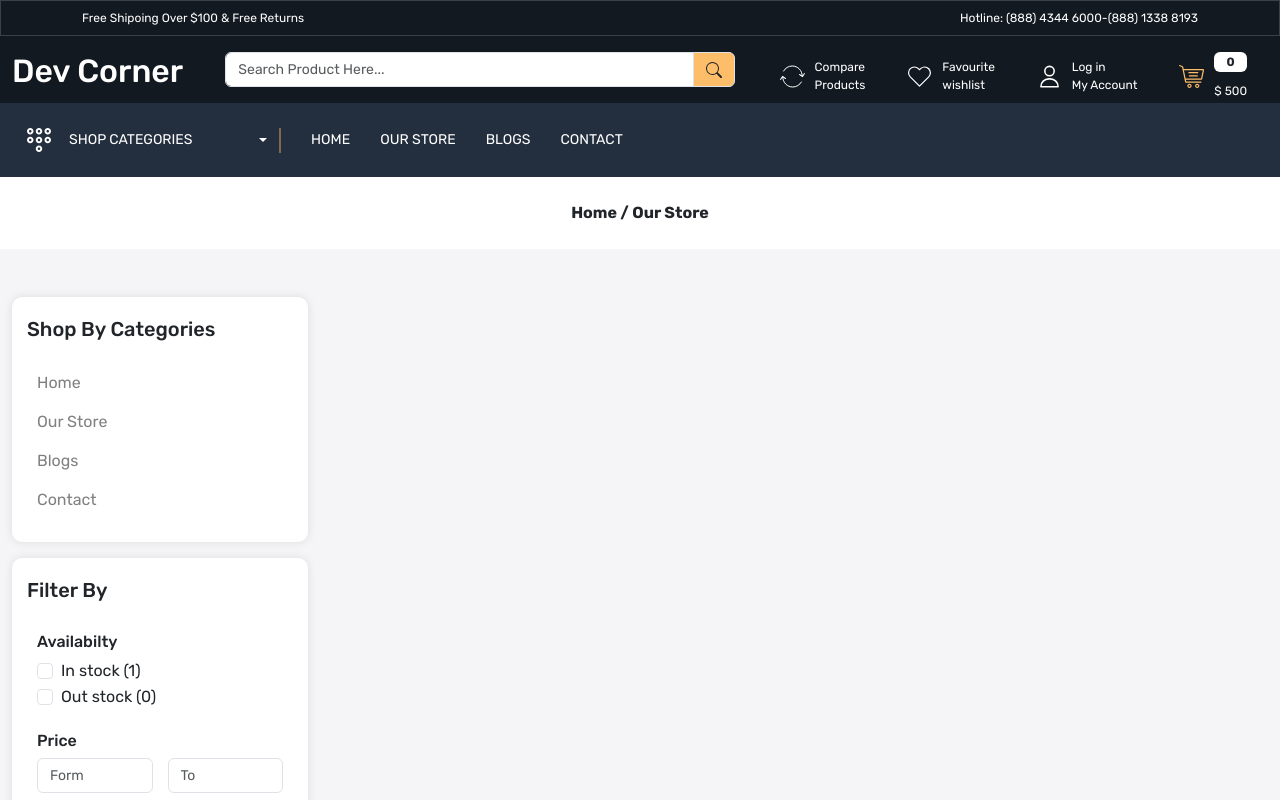
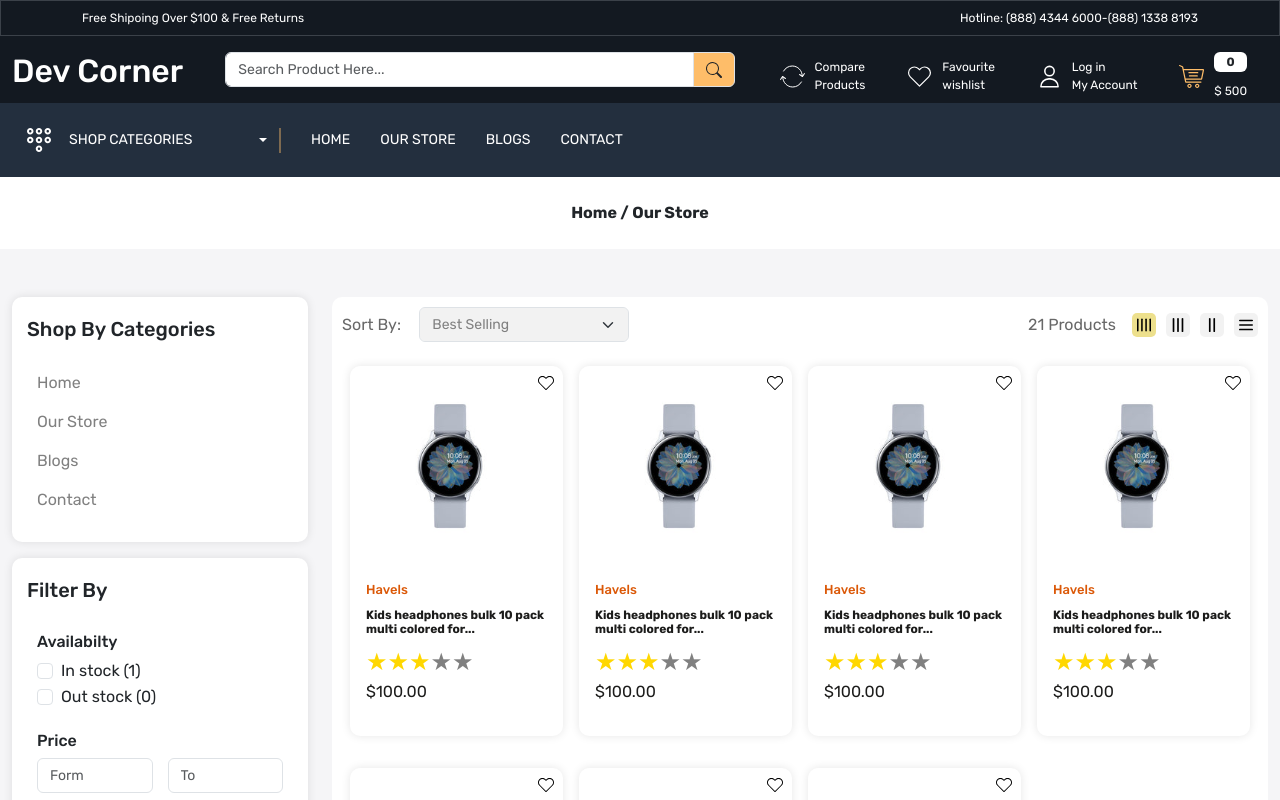
Before and after one commit to Mohammed-Shaaban-Ali/E-Commerce_Frontend, a React (Create React App) app: page /store in a window 1280 px wide. Shown: the top 800 px of the page. Built offline with nearby package versions, Linux system fonts and the light colour scheme.

Commit message:
product list

```diff
--- a/src/components/Home/CardProducts.jsx
+++ b/src/components/Home/CardProducts.jsx
@@ -1,5 +1,5 @@
 import ReactStars from "react-rating-stars-component";
-import { Link } from "react-router-dom";
+import { Link, useLocation } from "react-router-dom";
 
 import watch from "../../images/watch.jpg";
 import prodcompare from "../../images/prodcompare.svg";
@@ -8,10 +8,20 @@
 import wish from "../../images/wish.svg";
 import watch2 from "../../images/watch2.png";
 
-const CardProducts = () => {
+const CardProducts = ({ grid }) => {
+  const { pathname } = useLocation();
   return (
-    <div className="col-2">
-      <div className="product-card position-relative">
+    <div className={pathname === "/store" ? `col-${grid} ` : "col-2 mb-3"}>
+      <div
+        className={
+          grid === 6 || grid === 12
+            ? `d-flex product-card m-2 mt-4 `
+            : pathname === "/store"
+            ? " product-card m-2 mt-4"
+            : "product-card  "
+        }
+      >
+        <div className="position-relative">
           <div className="wishlist-icon position-absolute">
             <Link>
               <img src={wish} alt="wish" />
@@ -21,21 +31,14 @@
             <img src={watch} alt="watch" />
             <img src={watch2} alt="watch2" />
           </div>
-        <div className="product-contant">
-          <h6>Havels</h6>
-          <h5>Kids headphones bulk 10 pack multi colored for...</h5>
-          <ReactStars
-            count={5}
-            onChange={() => {}}
-            value={3}
-            edit={false}
-            size={24}
-            activeColor="#ffd700"
-          />
-          <p>$100.00</p>
-        </div>
           <div className="action-bar position-absolute">
-          <div className="d-flex flex-column gap-15">
+            <div
+              className={
+                pathname === "/store"
+                  ? `full-icon d-flex flex-column gap-15`
+                  : "d-flex flex-column gap-15"
+              }
+            >
               <Link>
                 <img src={prodcompare} alt="prodcompare" />
               </Link>
@@ -48,6 +51,29 @@
             </div>
           </div>
         </div>
+        <div
+          className={grid === 12 ? "product-contant my-3" : "product-contant"}
+        >
+          <h6>Havels</h6>
+          <h5 className={grid === 12 ? `full-h5` : ""}>
+            Kids headphones bulk 10 pack multi colored for...
+          </h5>
+          <p className={grid === 12 ? ` mb-0 full-p` : "d-none"}>
+            Lorem ipsum, dolor sit amet consectetur adipisicing elit. Corrupti
+            eaque dolorem veniam explicabo quibusdam at quaerat facilis
+            dignissimos pariatur expedita praesentium.
+          </p>
+          <ReactStars
+            count={5}
+            onChange={() => {}}
+            value={3}
+            edit={false}
+            size={24}
+            activeColor="#ffd700"
+          />
+          <p>$100.00</p>
+        </div>
+      </div>
     </div>
   );
 };
--- /dev/null
+++ b/src/components/Store/MainStore.jsx
@@ -0,0 +1,82 @@
+import { useState } from "react";
+import CardProducts from "../../components/Home/CardProducts";
+import gr1 from "../../images/gr.svg";
+import gr2 from "../../images/gr2.svg";
+import gr3 from "../../images/gr3.svg";
+import gr4 from "../../images/gr4.svg";
+
+const MainStore = () => {
+  const [grid, setgrid] = useState(3);
+  return (
+    <div className="col-9 ">
+      <div className="filter-sort-grid ">
+        <div className="d-flex justify-content-between align-items-center">
+          <div className="d-flex align-items-center gap-10">
+            <p className="mb-0 ">Sort By:</p>
+            <select name="" className="form-control form-select" id="">
+              <option value="manual">Featured</option>
+              <option value="best-selling" selected="selected">
+                Best Selling
+              </option>
+              <option value="title-ascending">Alphabetically, A-Z</option>
+              <option value="title-dsascending">Alphabetically, Z-A</option>
+              <option value="price-ascending">Price, low to high</option>
+              <option value="price-dsascending">Price, high to low</option>
+              <option value="created-ascending">Created, old to new</option>
+              <option value="created-dsascending">Created, old to new</option>
+            </select>
+          </div>
+
+          <div className="grid d-flex align-items-center  gap-1">
+            <p className="totalProducts mb-0">21 Products</p>
+            <div className="d-flex gap-10 align-items-center">
+              <img
+                src={gr4}
+                alt="gr1"
+                className={
+                  grid == 3 ? "d-block active img-fluid" : "d-block  img-fluid"
+                }
+                onClick={() => setgrid(3)}
+              />
+              <img
+                src={gr3}
+                alt="gr1"
+                className={
+                  grid == 4 ? "d-block active img-fluid" : "d-block  img-fluid"
+                }
+                onClick={() => setgrid(4)}
+              />
+              <img
+                src={gr2}
+                alt="gr1"
+                className={
+                  grid == 6 ? "d-block active img-fluid" : "d-block  img-fluid"
+                }
+                onClick={() => setgrid(6)}
+              />
+              <img
+                src={gr1}
+                alt="gr1"
+                className={
+                  grid == 12 ? "d-block active img-fluid" : "d-block  img-fluid"
+                }
+                onClick={() => setgrid(12)}
+              />
+            </div>
+          </div>
+        </div>
+        <div className="products-list d-flex flex-wrap pb-2">
+          <CardProducts grid={grid} />
+          <CardProducts grid={grid} />
+          <CardProducts grid={grid} />
+          <CardProducts grid={grid} />
+          <CardProducts grid={grid} />
+          <CardProducts grid={grid} />
+          <CardProducts grid={grid} />
+        </div>
+      </div>
+    </div>
+  );
+};
+
+export default MainStore;
--- a/src/pages/Home/Home.css
+++ b/src/pages/Home/Home.css
@@ -240,6 +240,8 @@
 
 .product-card:hover .action-bar {
     right: 4%;
+    opacity: 1;
+    z-index: 100;
 }
 
 .product-image img {
@@ -289,10 +291,14 @@
 .action-bar {
     top: 12%;
     right: -23%;
+    opacity: 0;
     transition: all 0.3s;
+    z-index: -100;
 }
 
-
+.action-bar>div:last-child {
+    margin-top: 14px;
+}
 
 .wishlist-icon {
     top: 2%;
--- a/src/pages/Store/Store.css
+++ b/src/pages/Store/Store.css
@@ -84,3 +84,54 @@
     margin-bottom: 0px;
     font-size: 14px;
 }
+
+.filter-sort-grid {
+    padding: 10px;
+    background-color: white;
+    border-radius: 10px;
+}
+
+.filter-sort-grid>div>div>p {
+    color: rgb(104, 104, 104);
+    width: 100px;
+}
+
+.filter-sort-grid>div>div .form-select {
+    background-color: rgba(128, 128, 128, 0.1);
+    color: gray;
+}
+
+.form-control:focus {
+    border-color: transparent;
+}
+
+
+.grid img {
+    width: 24px;
+    height: 24px;
+    background-color: #f2f2f2f2;
+    padding: 5px;
+    border-radius: 5px;
+    cursor: pointer;
+    transition: all 0.3s;
+}
+
+.full-h5 {
+    font-size: 24px !important;
+}
+
+.full-p {
+    font-size: 14px !important;
+    color: rgb(150, 149, 149);
+    margin: 10px 0;
+}
+
+.full-icon:first-child {
+    margin-top: 16px;
+}
+
+.grid .active,
+.grid img:hover {
+    background-color: rgb(237, 224, 141);
+
+}
--- a/src/pages/Store/Store.jsx
+++ b/src/pages/Store/Store.jsx
@@ -1,5 +1,6 @@
 import BreadCrumb from "../../components/BreadCrumb";
 import SEO from "../../components/SEO";
+import MainStore from "../../components/Store/MainStore";
 import SideBar from "../../components/Store/SideBar";
 import "./Store.css";
 
@@ -12,6 +13,7 @@
         <div className="container-xxl">
           <div className="row">
             <SideBar />
+            <MainStore />
           </div>
         </div>
       </div>
```
Lines whose indentation alone changed are shown as unchanged.
